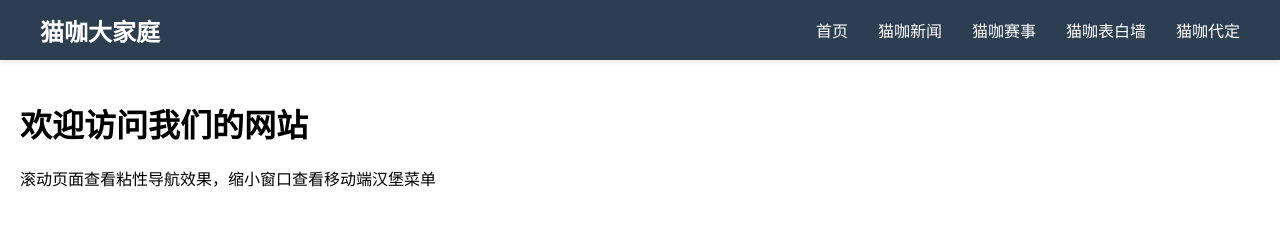
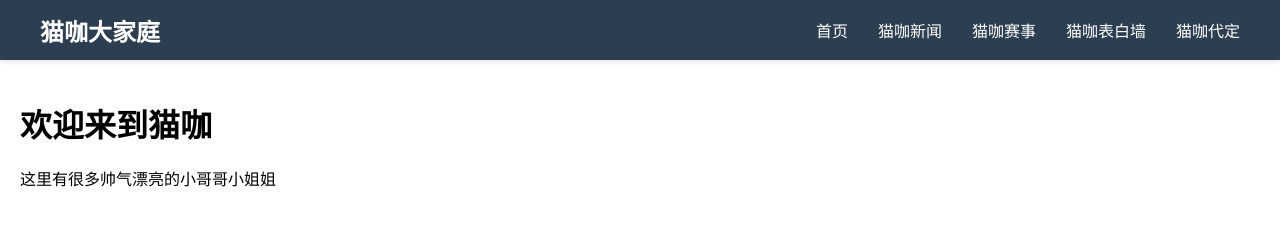
Before and after one commit to catastrophs/catastrophs.github.io, a plain HTML site: page index.html in a window 1280 px wide. Shown: the top 226 px of the page. Drawn offline with Linux system fonts and the light colour scheme.

Commit message:
Update index.html

```diff
--- a/index.html
+++ b/index.html
@@ -161,8 +161,8 @@
 
     <!-- 页面内容示例 -->
     <div style="height: 1500px; padding: 20px;">
-        <h1 style="margin: 20px 0;">欢迎访问我们的网站</h1>
-        <p>滚动页面查看粘性导航效果，缩小窗口查看移动端汉堡菜单</p>
+        <h1 style="margin: 20px 0;">欢迎来到猫咖</h1>
+        <p>这里有很多帅气漂亮的小哥哥小姐姐</p>
     </div>
 
     <script>
```
